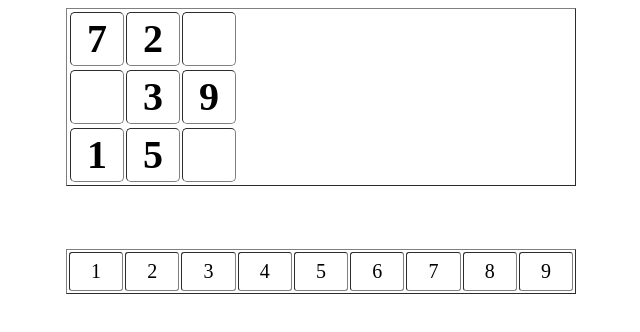
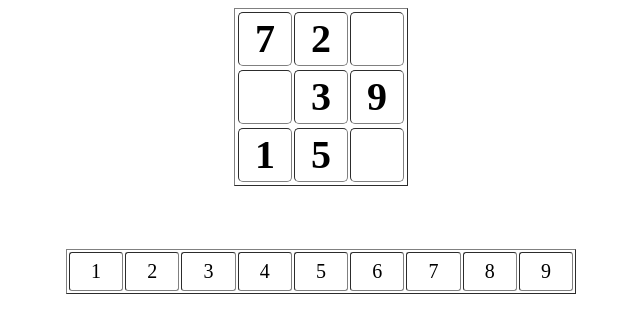
Before and after one commit to Emil-Ilnicki/Sudoku, an Electron app: page easy.html in a window 1280 px wide. Shown: the whole page, without its empty margins (319-959 px from the left). Drawn offline with nearby package versions, Linux system fonts and the light colour scheme.

Commit message:
Grid center display
#2

```diff
--- a/numbers.css
+++ b/numbers.css
@@ -1,6 +1,4 @@
 #sudokuGrid{
-
-  width: 510px;
   margin: auto;
   padding: 0;
 }
```
